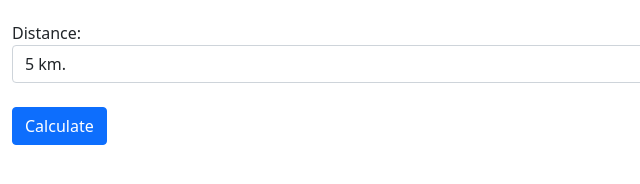
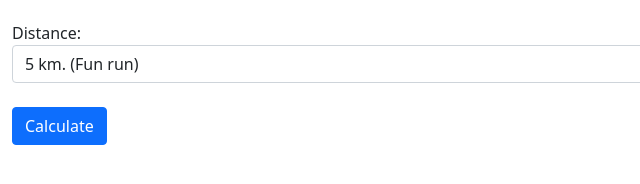
Before and after one commit to Puttipong2566/ex5a, a plain HTML site: page index.html in a window 1280 px wide. Shown: the part 308-492 px from the top of the page, 0-640 px from the left. Drawn offline with nearby package versions, Linux system fonts and the light colour scheme.

Commit message:
Update index.html by adding more description

```diff
--- a/index.html
+++ b/index.html
@@ -21,10 +21,10 @@
 		  <div class="form-group">
 			<label for="tem">Distance:</label>
 			<select class="form-select" aria-label="Default select example" id="dist">
-			  <option value="5">5 km.</option>
-			  <option value="10">10 km.</option>
-			  <option value="21">21 km.</option>
-			  <option value="42">42 km.</option>
+			  <option value="5">5 km. (Fun run)</option>
+			  <option value="10">10 km. (Mini marraton)</option>
+			  <option value="21">21 km. (Half marraton)</option>
+			  <option value="42">42 km. (Full marraton)</option>
 			</select>
 		  </div>
 		  <br><button type="button" class="btn btn-primary">Calculate</button>
```
